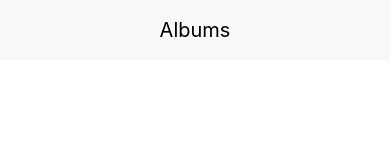
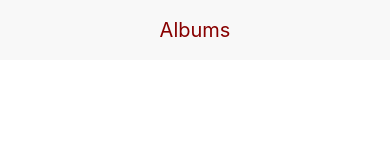
Before and after one commit to Luffy18346/albums, a React Native app: screen / in a window 390 px wide. Shown: the top 160 px of the page. Built offline with nearby package versions, Linux system fonts and the light colour scheme.

Commit message:
Header Component Styling

```diff
--- a/App.js
+++ b/App.js
@@ -14,7 +14,7 @@ import Header from "./app/component/Header";
 
 // create a component
 
-const App = () => <Header title='Albums' />;
+const App = () => <Header headerTitle='Albums' />;
 
 // Render it to device
 export default App;
--- a/app/component/Header.js
+++ b/app/component/Header.js
@@ -1,27 +1,36 @@
 import React, { Component } from "react";
 import { Text, View, StyleSheet, Platform } from "react-native";
 
-const Header = (props) => {
+const Header = props => {
   return (
     <View style={styles.containerStyle}>
-      <Text style={styles.textStyle}>
-        {props.title}
-      </Text>
+      <Text style={styles.textStyle}>{props.headerTitle}</Text>
     </View>
   );
 };
 
 const styles = StyleSheet.create({
   containerStyle: {
-    flexDirection: 'row',
-    alignItems: 'center',
-    justifyContent: 'center',
-    marginTop: Platform.OS === 'ios' ? 16 : 0,
     height: 60,
-    backgroundColor: "#F8F8F8"
+    backgroundColor: "#F8F8F8",
+    alignItems: "center",
+    justifyContent: "center",
+    position: 'relative',
+    ...Platform.select({
+      ios: {
+        shadowColor: "#000",
+        shadowOffset: { width: 0, height: 3 },
+        shadowOpacity: 0.2,
+        marginTop: 16
+      },
+      android: {
+        elevation: 3
+      }
+    })
   },
   textStyle: {
-    fontSize: 20
+    fontSize: 20,
+    color: '#880000'
   }
 });
 
```
